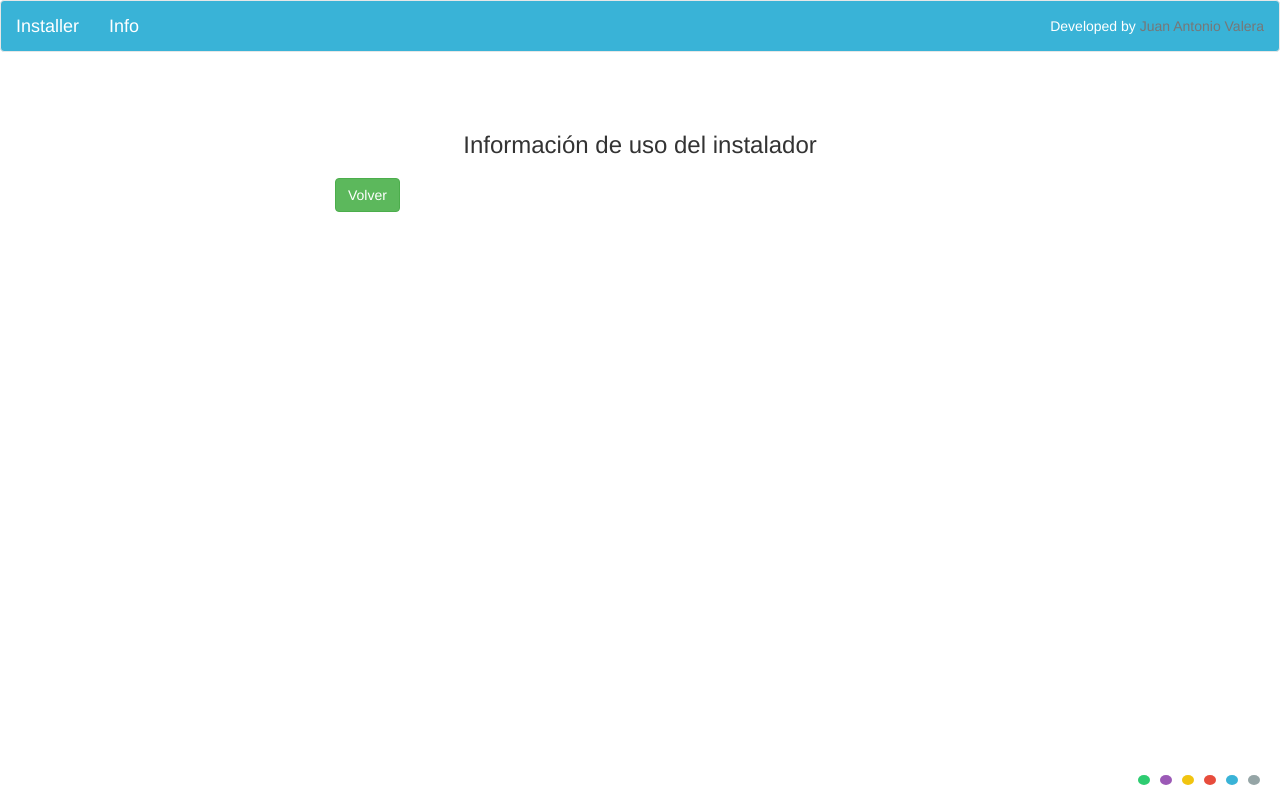
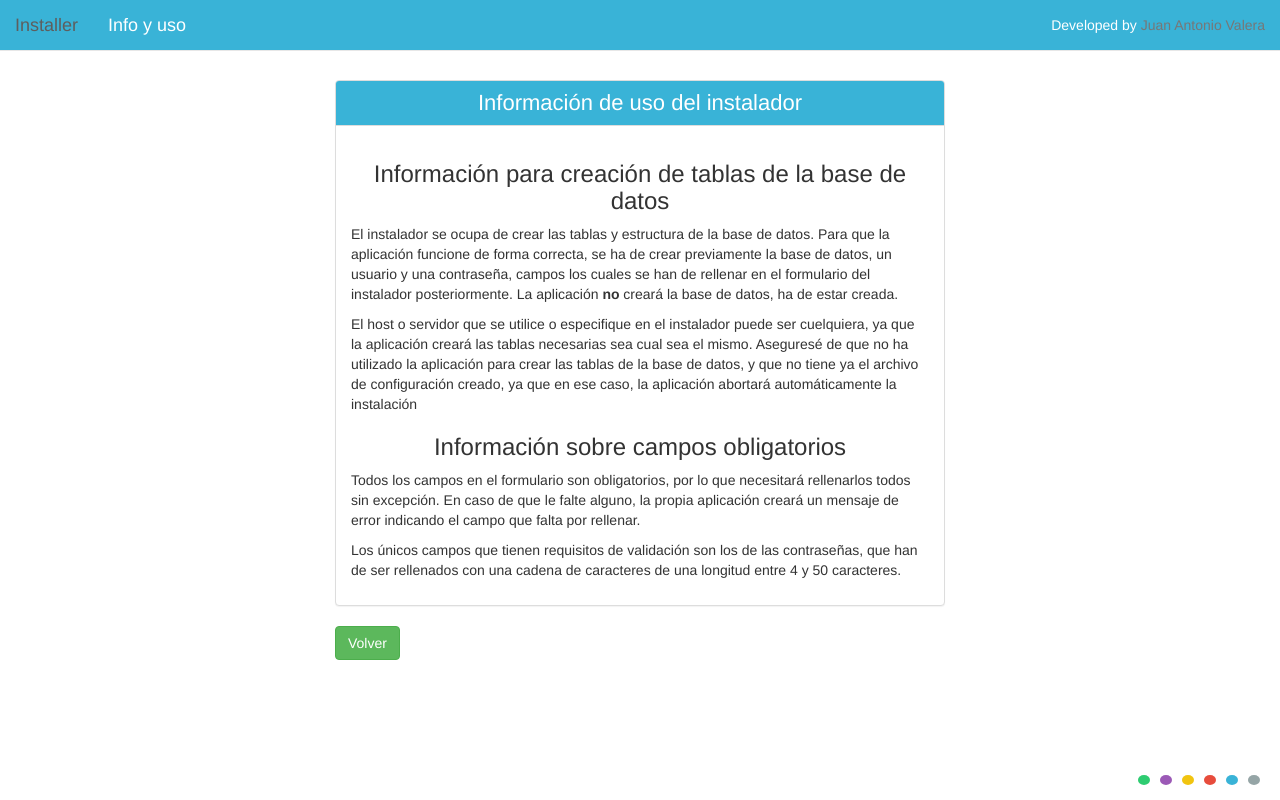
Before and after one commit to NonoDev/BShare, a PHP site: page /info.php in a window 1280 px wide. Run offline with PHP 8.4, Linux system fonts and the light colour scheme.

Commit message:
Versión 1.0.0
Añadido retoque en diseño y completada la información de uso básica.

```diff
--- a/installer/css/style.css
+++ b/installer/css/style.css
@@ -16,8 +16,7 @@
 }
 h3{
     text-align: center;
-    margin-top: 80px;
-    margin-bottom: 20px;
+
 }
 button{
     margin: 5px;
@@ -25,7 +24,9 @@ button{
 .alert-danger, .alert-info, .alert-success{
     margin: 0;
 }
-
+.alert-danger,.alert-success{
+    margin-top: 50px;
+}
 
 .navbar-default{
     background: #39B3D7;
@@ -55,3 +56,14 @@ button{
 #c6{
     background: #95A5A6;
 }
+
+.panel-default{
+    margin-top: 80px;
+}
+.panel-default > .panel-heading{
+    background: #39B3D7;
+    color: #fff;
+}
+.panel-title{
+    font-size: 22px;
+}
--- a/installer/info.php
+++ b/installer/info.php
@@ -8,17 +8,38 @@
         <title>Installer</title>
     </head>
     <body>
-        <nav class="navbar navbar-default" role="navigation">
-            <a class="navbar-brand" href="index.php">Installer</a><a class="navbar-brand" href="info.php">Info</a>
+        <nav class="navbar navbar-default navbar-fixed-top" role="navigation">
+            <a class="navbar-brand" href="index.php">Installer</a><a class="navbar-brand" href="info.php">Info y uso</a>
             <p class="navbar-text navbar-right">Developed by <a href="https://github.com/NonoDev" class="navbar-link">Juan Antonio Valera</a></p>
 
         </nav>
 
         <div class="row">
             <div class="col-xs-10 col-xs-offset-1 col-sm-8 col-sm-offset-2 col-md-6 col-md-offset-3">
-                <h3>Información de uso del instalador</h3>
 
 
+                <div class="panel panel-default">
+                    <div class="panel-heading">
+                        <h3 class="panel-title">Información de uso del instalador</h3>
+                    </div>
+                    <div class="panel-body">
+                        <h3>Información para creación de tablas de la base de datos</h3>
+                        <p>El instalador se ocupa de crear las tablas y estructura de la base de datos.
+                        Para que la aplicación funcione de forma correcta, se ha de crear previamente
+                        la base de datos, un usuario y una contraseña, campos los cuales se han de rellenar en el
+                        formulario del instalador posteriormente. La aplicación <strong>no</strong> creará la base de datos, ha de
+                        estar creada.</p>
+                        <p>El host o servidor que se utilice o especifique en el instalador puede ser cuelquiera, ya que la
+                        aplicación creará las tablas necesarias sea cual sea el mismo. Aseguresé de que no ha utilizado la aplicación para crear las tablas de la base de
+                        datos, y que no tiene ya el archivo de configuración creado, ya que en ese caso, la aplicación abortará automáticamente la instalación</p>
+                        <h3>Información sobre campos obligatorios</h3>
+                        <p>Todos los campos en el formulario son obligatorios, por lo que necesitará rellenarlos todos
+                        sin excepción. En caso de que le falte alguno, la propia aplicación creará un mensaje de error
+                        indicando el campo que falta por rellenar.</p>
+                        <p>Los únicos campos que tienen requisitos de validación son los de las contraseñas, que han de ser
+                        rellenados con una cadena de caracteres de una longitud entre 4 y 50 caracteres.</p>
+                    </div>
+                </div>
 
                 <a type="submit" name="volver" class='btn btn-success' role="button" href="index.php">Volver</a>
 
@@ -40,23 +61,23 @@
     </div>
 </form>
 <?php
-                if(isset($_POST['c1'])){
-                    echo '<style type="text/css">.navbar-default{background: #2ECC71;}</style>';
+if (isset($_POST['c1'])) {
+    echo '<style type="text/css">.navbar-default, .panel-default > .panel-heading{background: #2ECC71;}</style>';
 }
-                if(isset($_POST['c2'])){
-                    echo '<style type="text/css">.navbar-default{background: #9B59B6;}</style>';
+if (isset($_POST['c2'])) {
+    echo '<style type="text/css">.navbar-default, .panel-default > .panel-heading{background: #9B59B6;}</style>';
 }
-                if(isset($_POST['c3'])){
-                    echo '<style type="text/css">.navbar-default{background: #F1C40F;}</style>';
+if (isset($_POST['c3'])) {
+    echo '<style type="text/css">.navbar-default, .panel-default > .panel-heading{background: #F1C40F;}</style>';
 }
-                if(isset($_POST['c4'])){
-                    echo '<style type="text/css">.navbar-default{background: #E74C3C;}</style>';
+if (isset($_POST['c4'])) {
+    echo '<style type="text/css">.navbar-default, .panel-default > .panel-heading{background: #E74C3C;}</style>';
 }
-                if(isset($_POST['c5'])){
-                    echo '<style type="text/css">.navbar-default{background: #39B3D7;}</style>';
+if (isset($_POST['c5'])) {
+    echo '<style type="text/css">.navbar-default, .panel-default > .panel-heading{background: #39B3D7;}</style>';
 }
-                if(isset($_POST['c6'])){
-                    echo '<style type="text/css">.navbar-default{background: #95A5A6;}</style>';
+if (isset($_POST['c6'])) {
+    echo '<style type="text/css">.navbar-default, .panel-default > .panel-heading{background: #95A5A6;}</style>';
 }
 ?>
 
```
Also changed, not shown: installer/index.php (+28 -19 lines). Lines whose indentation alone changed are shown as unchanged.
